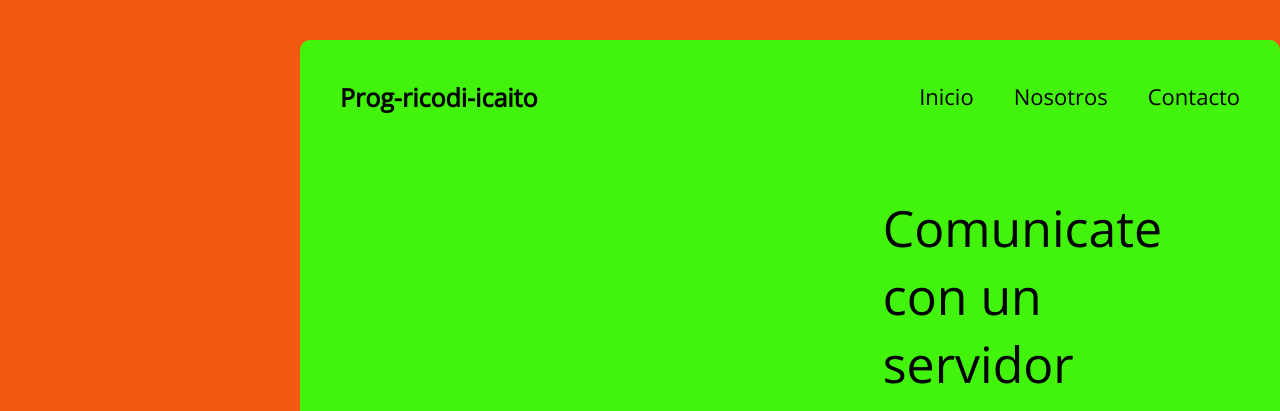
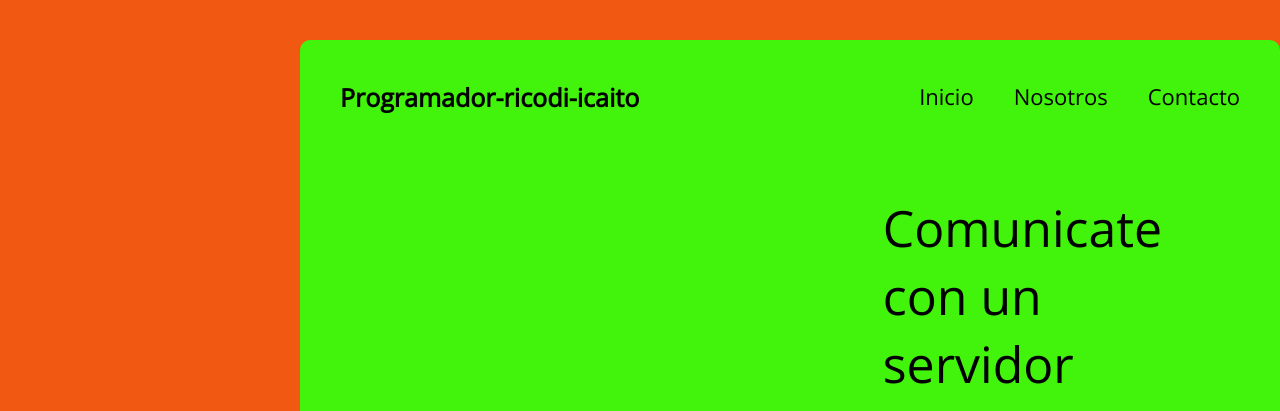
Before and after one commit to ricode-icaito/Efecto-texto, a plain HTML site: page index.html in a window 1280 px wide. Shown: the top 411 px of the page. Drawn offline with nearby package versions, Linux system fonts and the light colour scheme.

Commit message:
Update index.html

```diff
--- a/index.html
+++ b/index.html
@@ -18,7 +18,7 @@
     </div>
     <div class="contenedor">
       <header>
-        <a href="#" class="logo">Prog-ricodi-icaito</a>
+        <a href="#" class="logo">Programador-ricodi-icaito</a>
         <nav class="menu">
           <a href="#">Inicio</a>
           <a href="#">Nosotros</a>
```
